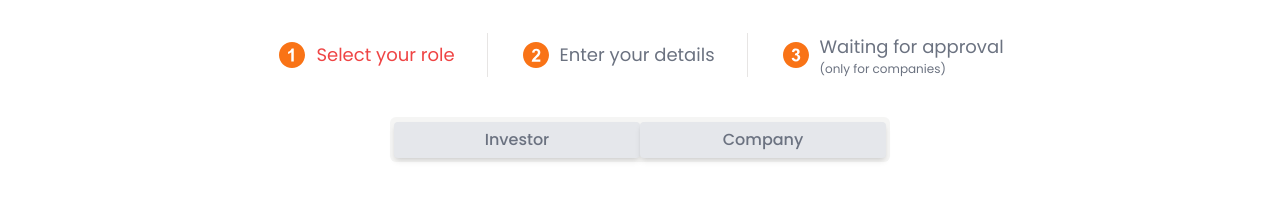
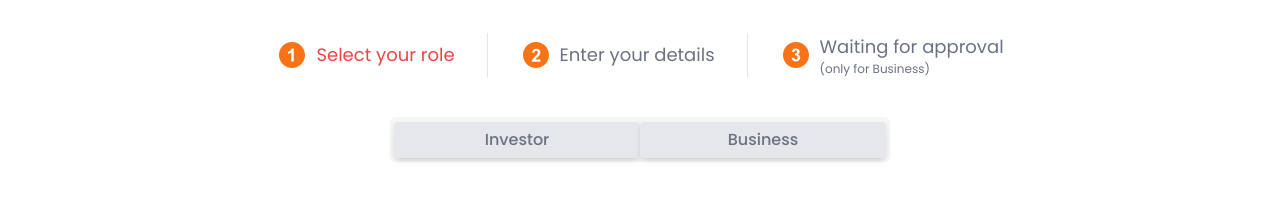
Before and after one commit to woraamy/B2D-Venture, a Next.js app in the folder b2d-venture/: page /SignUp in a window 1280 px wide. Shown: the part 183-387 px from the top of the page. Built offline with nearby package versions, Linux system fonts and the light colour scheme.

Commit message:
Change 'Company' to 'Business'

```diff
--- a/b2d-venture/app/(auth)/SignUp/page.tsx
+++ b/b2d-venture/app/(auth)/SignUp/page.tsx
@@ -6,7 +6,7 @@ import { useState } from 'react';
 import { Tabs, TabsList, TabsTrigger } from "@/components/ui/tabs";
 import { Separator } from "@/components/ui/separator";
 import RegisterInvestor from "@/components/shared/Register_investor";
-import RegisterCompany  from "@/components/shared/Register_company";
+import RegisterBusiness  from "@/components/shared/Register_business";
 import { Button } from "@/components/ui/button";
 import { useRouter } from "next/navigation";
 import Link from "next/link";
@@ -78,7 +78,7 @@ const SignUp = () => {
             <p className={`text-sm md:text-lg ${formValidated ? 'text-red-500' : 'text-gray-500'} cursor-pointer transition-colors duration-300`}>
               Waiting for approval
             </p>
-            <p className="text-xs text-gray-500">(only for companies)</p>
+            <p className="text-xs text-gray-500">(only for Business)</p>
           </div>
         </div>
 
@@ -98,11 +98,11 @@ const SignUp = () => {
                 Investor
               </TabsTrigger>
               <TabsTrigger
-                value="company"
-                className={`transition-all text-sm md:text-base duration-300 shadow-md w-1/2 text-center ${selectedRole === 'company' ? 'bg-white text-black shadow-lg' : 'bg-gray-200 text-gray-500'}`}
-                onClick={() => handleRoleSelect("company")}
+                value="Business"
+                className={`transition-all text-sm md:text-base duration-300 shadow-md w-1/2 text-center ${selectedRole === 'Business' ? 'bg-white text-black shadow-lg' : 'bg-gray-200 text-gray-500'}`}
+                onClick={() => handleRoleSelect("Business")}
               >
-                Company
+                Business
               </TabsTrigger>
             </TabsList>
           </Tabs>
@@ -111,8 +111,8 @@ const SignUp = () => {
           <div>
             {selectedRole === "investor" ? (
               <RegisterInvestor onFormValidated={handleFormValidated} />
-            ) : selectedRole === "company" ? (
-              <RegisterCompany onFormValidated={handleFormValidated} />
+            ) : selectedRole === "Business" ? (
+              <RegisterBusiness onFormValidated={handleFormValidated} />
             ) : (
               <div className="text-center mt-10">Please select a role to continue</div>
             )}
@@ -126,8 +126,8 @@ const SignUp = () => {
         </>
       )}
 
-      {/* Success Message for Company*/}
-      {submitted && selectedRole === "company" && (
+      {/* Success Message for Business*/}
+      {submitted && selectedRole === "Business" && (
         <div className="text-center">
         <div className="flex justify-center items-center">
           <img src="/assets/icons/success.gif" alt="Success icon" className="w-48 h-48 md:w-80 md:h-80" />
--- a/b2d-venture/components/shared/Register_company.tsx
+++ b/b2d-venture/components/shared/Register_business.tsx
@@ -19,28 +19,28 @@ import {
 const FormSchema = z.object({
   firstName: z.string().min(1, { message: "First name is required" }),
   lastName: z.string().min(1, { message: "Last name is required" }),
-  companyName: z.string().min(1, { message: "Company name is required" }),
+  BusinessName: z.string().min(1, { message: "Business name is required" }),
   contactNumber: z.string().min(1, { message: "Contact number is required" }),
   email: z.string().email({ message: "Invalid email address" }),
-  companyAddress: z.string().min(1, { message: "Address is required" }),
+  BusinessAddress: z.string().min(1, { message: "Address is required" }),
   city: z.string().min(1, { message: "City is required" }),
   stateProvince: z.string().min(1, { message: "State/Province is required" }),
   postalCode: z.string().min(1, { message: "Postal/Zip code is required" }),
 });
 
-interface RegisterCompanyProps {
+interface RegisterBusinessProps {
   onFormValidated: (isValid: boolean) => void;
 }
-const RegisterCompany = ({ onFormValidated }: RegisterCompanyProps) => {
+const RegisterBusiness = ({ onFormValidated }: RegisterBusinessProps) => {
   const form = useForm<z.infer<typeof FormSchema>>({
     resolver: zodResolver(FormSchema),
     defaultValues: {
       firstName: "",
       lastName: "",
-      companyName: "",
+      BusinessName: "",
       contactNumber: "",
       email: "",
-      companyAddress: "",
+      BusinessAddress: "",
       city: "",
       stateProvince: "",
       postalCode: ""
@@ -75,7 +75,7 @@ const RegisterCompany = ({ onFormValidated }: RegisterCompanyProps) => {
             render={({ field }) => (
               <FormItem>
                 <FormLabel>
-                  Company Owner First Name
+                  Business Owner First Name
                   <span className="text-red-500"> *</span>
                 </FormLabel>
                 <FormControl>
@@ -93,7 +93,7 @@ const RegisterCompany = ({ onFormValidated }: RegisterCompanyProps) => {
             render={({ field }) => (
               <FormItem>
                 <FormLabel>
-                  Company Owner Last Name
+                  Business Owner Last Name
                   <span className="text-red-500"> *</span>
                 </FormLabel>
                 <FormControl>
@@ -104,18 +104,18 @@ const RegisterCompany = ({ onFormValidated }: RegisterCompanyProps) => {
             )}
           />
 
-          {/* Company Name */}
+          {/* Business Name */}
           <FormField
             control={form.control}
-            name="companyName"
+            name="BusinessName"
             render={({ field }) => (
               <FormItem>
                 <FormLabel>
-                  Company Name
+                  Business Name
                   <span className="text-red-500"> *</span>
                 </FormLabel>
                 <FormControl>
-                  <Input id="company-name" placeholder="Company Name" {...field} />
+                  <Input id="Business-name" placeholder="Business Name" {...field} />
                 </FormControl>
                 <FormMessage />
               </FormItem>
@@ -158,18 +158,18 @@ const RegisterCompany = ({ onFormValidated }: RegisterCompanyProps) => {
             )}
           />
 
-          {/* Company Address */}
+          {/* Business Address */}
           <FormField
             control={form.control}
-            name="companyAddress"
+            name="BusinessAddress"
             render={({ field }) => (
               <FormItem>
                 <FormLabel>
-                  Company Address
+                  Business Address
                   <span className="text-red-500"> *</span>
                 </FormLabel>
                 <FormControl>
-                  <Input id="company-address" placeholder="Address" {...field} />
+                  <Input id="Business-address" placeholder="Address" {...field} />
                 </FormControl>
                 <FormMessage />
               </FormItem>
@@ -242,4 +242,4 @@ const RegisterCompany = ({ onFormValidated }: RegisterCompanyProps) => {
   );
 };
 
-export default RegisterCompany;
+export default RegisterBusiness;
```
